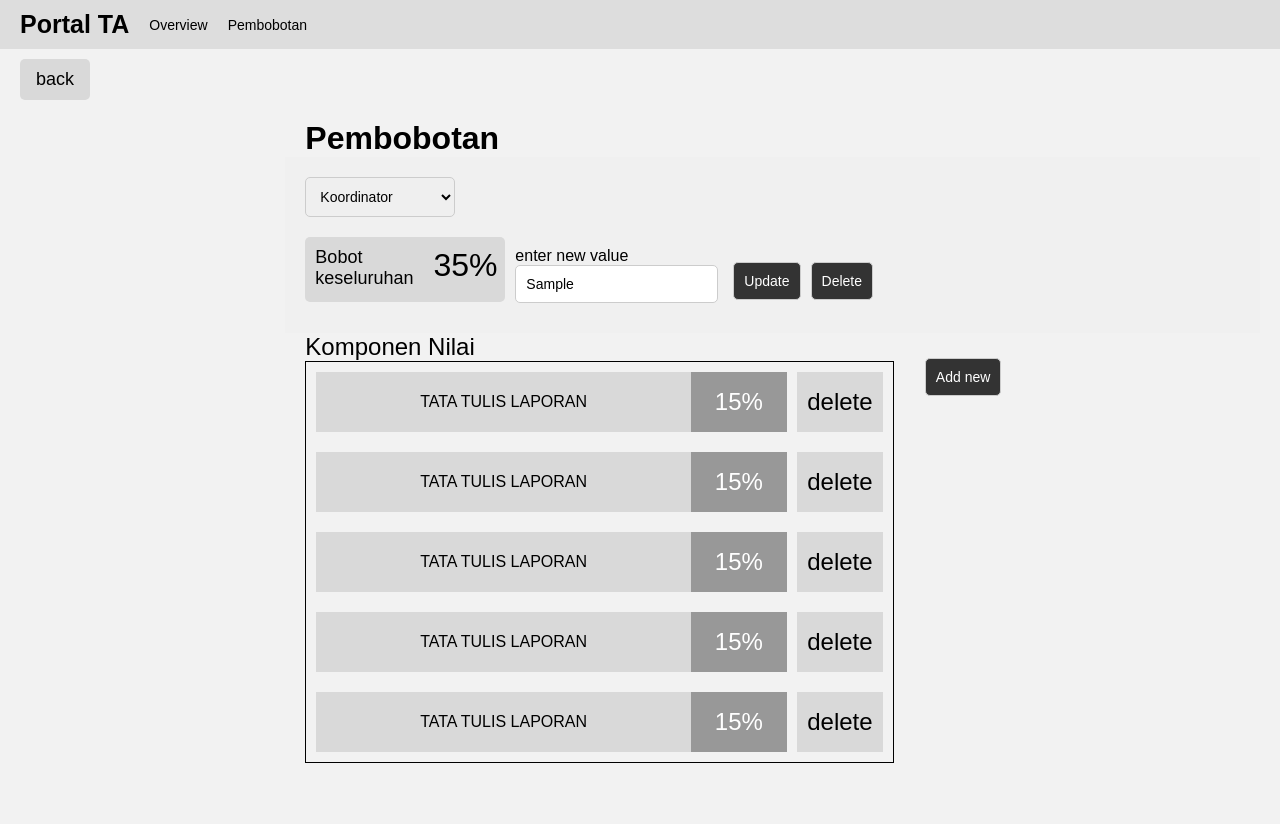
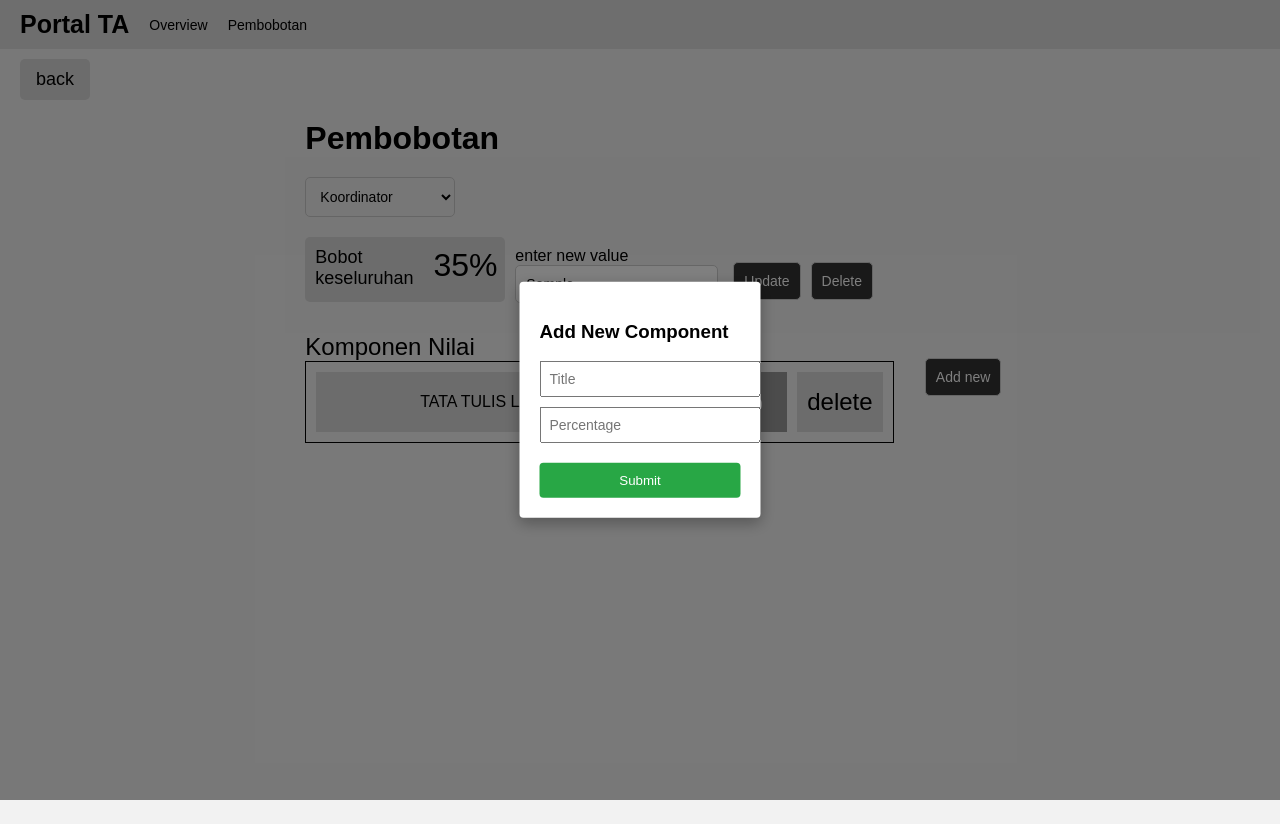
Before and after one commit to benediiiicts/TubesRPL, a plain HTML site: page Pembobotan/pembobotan.html in a window 1280 px wide. Both pictures are taken after typing "Sample" into the empty fields and a click on the button "Add new". After the commit the page ends 800 px from the top, so only its background shows below. Drawn offline with Linux system fonts and the light colour scheme.

Commit message:
jsnya tinggal dikit lagi

```diff
--- a/Pembobotan/pembobotan.css
+++ b/Pembobotan/pembobotan.css
@@ -202,3 +202,45 @@ body {
     border-radius: 5px;
     margin-top: 25px;
 }
+#popup {
+    position: fixed;
+    top: 50%;
+    left: 50%;
+    transform: translate(-50%, -50%);
+    background-color: white;
+    padding: 20px;
+    box-shadow: 0 5px 15px rgba(0,0,0,0.3);
+    display: none;
+    border-radius: 4px;
+    z-index: 10;
+}
+#popup-overlay {
+    position: fixed;
+    top: 0;
+    left: 0;
+    width: 100%;
+    height: 100%;
+    background: rgba(0,0,0,0.5);
+    display: none;
+    z-index: 9;
+}
+#popup input {
+    display: block;
+    width: 100%;
+    margin: 10px 0;
+    padding: 8px;
+    font-size: 14px;
+}
+#popup button {
+    margin-top: 10px;
+    padding: 10px;
+    width: 100%;
+    background-color: #28a745;
+    color: white;
+    border: none;
+    border-radius: 4px;
+    cursor: pointer;
+}
+#popup button:hover {
+    background-color: #218838;
+}
--- a/Pembobotan/pembobotan.html
+++ b/Pembobotan/pembobotan.html
@@ -55,7 +55,7 @@
                         <div class="comp-bobot">15%</div>
                         <button class="comp-delete">delete</button>
                     </div>
-                    <div class="component">
+                    <!-- <div class="component">
                         <div class="comp-title">TATA TULIS LAPORAN</div>
                         <div class="comp-bobot">15%</div>
                         <button class="comp-delete">delete</button>
@@ -74,13 +74,21 @@
                         <div class="comp-title">TATA TULIS LAPORAN</div>
                         <div class="comp-bobot">15%</div>
                         <button class="comp-delete">delete</button>
-                    </div>
+                    </div> -->
                 </div>
             </div>
             <div>
-                <button class="add-button">Add new</button>
+                <button class="add-button" id="add-new">Add new</button>
             </div>
         </div>
+    </div>
+
+    <div id="popup-overlay"></div>
+    <div id="popup">
+        <h3>Add New Component</h3>
+        <input type="text" id="new-title" placeholder="Title" />
+        <input type="number" id="new-percentage" placeholder="Percentage" />
+        <button id="submit-new">Submit</button>
     </div>
 
     <script src="pembobotan.js"></script>
--- a/Pembobotan/pembobotan.js
+++ b/Pembobotan/pembobotan.js
@@ -20,3 +20,71 @@ deleteButton.addEventListener('click', () => {
     valueText.value = ''; // inputnya jadi kosong
     // valueBobotBerubah.textContent = '0';
 });
+
+const addNewButton = document.getElementById('add-new');
+const popup = document.getElementById('popup');
+const popupOverlay = document.getElementById('popup-overlay');
+const submitNewButton = document.getElementById('submit-new');
+const componentContainer = document.getElementById('component-container');
+const newTitleInput = document.getElementById('new-title');
+const newPercentageInput = document.getElementById('new-percentage');
+
+// Fungsi untuk menampilkan pop-up
+function showPopup() {
+    popup.style.display = 'block';
+    popupOverlay.style.display = 'block';
+}
+
+// Fungsi untuk menyembunyikan pop-up
+function hidePopup() {
+    popup.style.display = 'none';
+    popupOverlay.style.display = 'none';
+    newTitleInput.value = ''; // Reset input
+    newPercentageInput.value = '';
+}
+
+// Tambahkan event listener untuk tombol "Add new"
+addNewButton.addEventListener('click', showPopup);
+
+// Tambahkan event listener untuk klik di luar pop-up
+popupOverlay.addEventListener('click', hidePopup);
+
+// Tambahkan komponen baru setelah submit
+submitNewButton.addEventListener('click', () => {
+    const title = newTitleInput.value.trim();
+    const percentage = newPercentageInput.value.trim();
+
+    // Validasi input
+    if (title === '' || percentage === '' || isNaN(percentage) || percentage <= 0 || percentage > 100) {
+        alert('Silakan masukkan data yang valid.');
+        return;
+    }
+
+    // Buat elemen baru untuk komponen
+    const newComponent = document.createElement('div');
+    newComponent.classList.add('component');
+    newComponent.innerHTML = `
+        <div class="comp-title">${title}</div>
+        <div class="comp-bobot">${percentage}%</div>
+        <button class="comp-delete">delete</button>
+    `;
+
+    // Tambahkan event listener untuk tombol delete
+    newComponent.querySelector('.comp-delete').addEventListener('click', () => {
+        newComponent.remove();
+    });
+
+    // Tambahkan komponen ke container
+    componentContainer.appendChild(newComponent);
+
+    // Sembunyikan pop-up
+    hidePopup();
+});
+// function deleteComponent(componentElement) {
+//     if (confirm('Apakah Anda yakin ingin menghapus komponen ini?')) {
+//         componentElement.remove();
+//     }
+// }
+// newComponent.querySelector('.comp-delete').addEventListener('click', () => {
+//     deleteComponent(newComponent);
+// });
```
